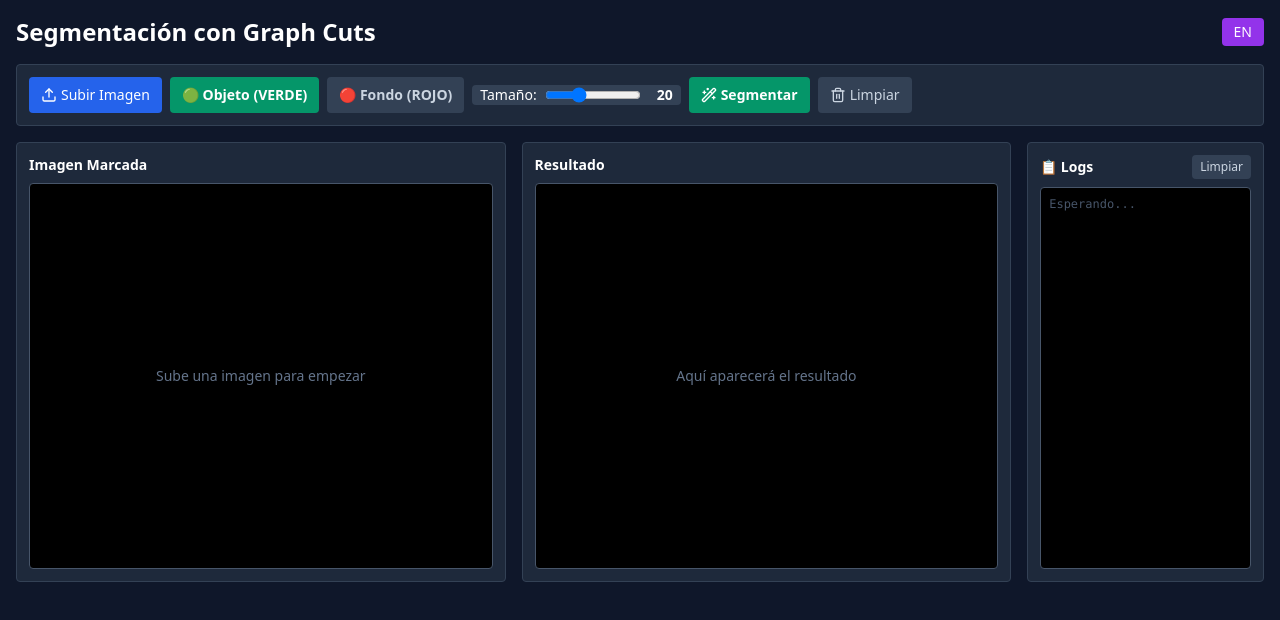
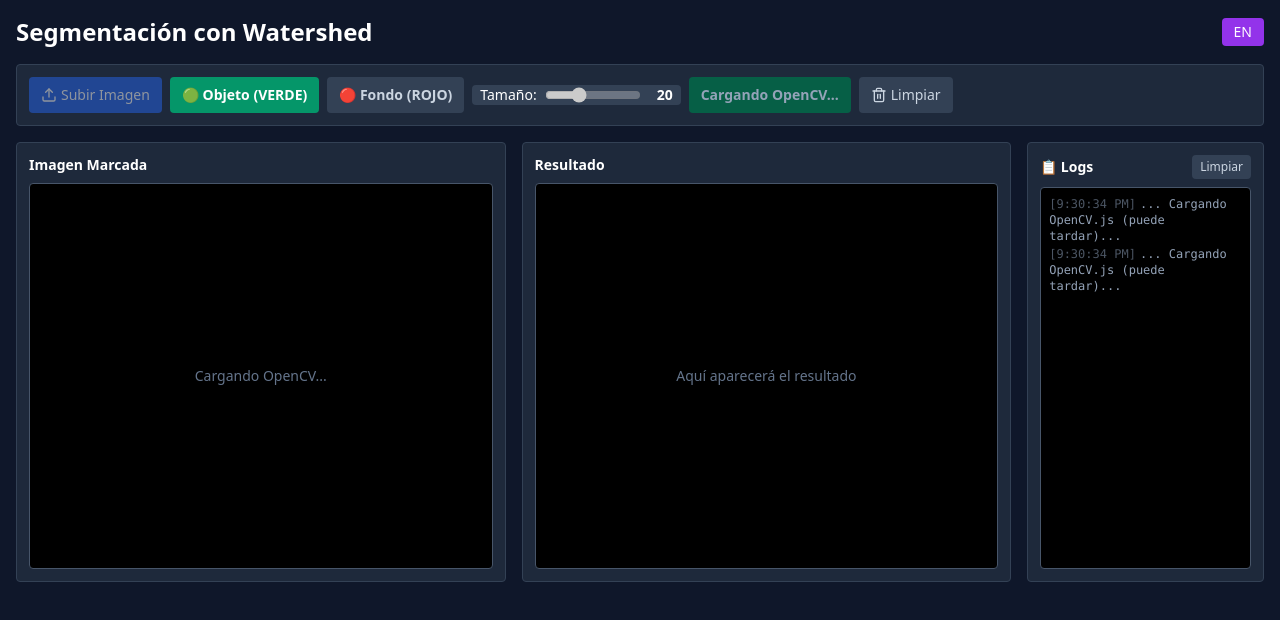
Before and after one commit to jrebull/graph-cuts-segmentation, a React (Vite) app: page / in a window 1280 px wide. Shown: the top 620 px of the page. Built offline with nearby package versions, Linux system fonts and the light colour scheme.

Commit message:
fix: segmentacion arreglada 4

```diff
--- a/src/App.jsx
+++ b/src/App.jsx
@@ -1,4 +1,4 @@
-import React, { useState, useRef } from 'react';
+import React, { useState, useRef, useEffect } from 'react';
 import { Trash2, Upload, Download, Wand2 } from 'lucide-react';
 
 export default function GraphCutsSegmentation() {
@@ -11,7 +11,10 @@ export default function GraphCutsSegmentation() {
   const [language, setLanguage] = useState('es');
   const [marks, setMarks] = useState({ foreground: [], background: [] });
   const [logs, setLogs] = useState([]);
-  const [isProcessing, setIsProcessing] = useState(false); // Estado para loading
+
+  // --- Nuevos Estados ---
+  const [isProcessing, setIsProcessing] = useState(false);
+  const [isCvReady, setIsCvReady] = useState(false); // Estado para OpenCV
 
   const canvasRef = useRef(null);
   const resultCanvasRef = useRef(null);
@@ -25,19 +28,33 @@ export default function GraphCutsSegmentation() {
     console.log(`[${type.toUpperCase()}] ${message}`);
   };
 
-  const clearLogs = () => {
-    setLogs([]);
-  };
+  const clearLogs = () => setLogs([]);
 
-  React.useEffect(() => {
+  useEffect(() => {
     if (logsEndRef.current) {
       logsEndRef.current.scrollIntoView({ behavior: 'smooth' });
     }
   }, [logs]);
 
+  // --- Espera a que OpenCV.js se cargue ---
+  useEffect(() => {
+    // La función onOpenCvReady es llamada por el script en index.html
+    window.onOpenCvReady = () => {
+      setIsCvReady(true);
+      addLog('✅ OpenCV.js listo.', 'success');
+    }
+    // Si ya está cargado (p.ej. Hot Reload)
+    if (window.cv) {
+      setIsCvReady(true);
+      addLog('✅ OpenCV.js ya estaba cargado.', 'success');
+    } else {
+       addLog('... Cargando OpenCV.js (puede tardar)...', 'info');
+    }
+  }, []);
+
   const labels = {
     es: {
-      title: 'Segmentación con Graph Cuts',
+      title: 'Segmentación con Watershed',
       upload: 'Subir Imagen',
       foreground: 'Objeto (VERDE)',
       background: 'Fondo (ROJO)',
@@ -48,9 +65,10 @@ export default function GraphCutsSegmentation() {
       download: 'Descargar',
       marked: 'Imagen Marcada',
       result: 'Resultado',
+      loadingCV: 'Cargando OpenCV...',
     },
     en: {
-      title: 'Graph Cuts Segmentation',
+      title: 'Watershed Segmentation',
       upload: 'Upload Image',
       foreground: 'Object (GREEN)',
       background: 'Background (RED)',
@@ -61,6 +79,7 @@ export default function GraphCutsSegmentation() {
       download: 'Download',
       marked: 'Marked Image',
       result: 'Result',
+      loadingCV: 'Loading OpenCV...',
     },
   };
 
@@ -69,6 +88,7 @@ export default function GraphCutsSegmentation() {
   // ==================== HANDLERS ====================
 
   const handleImageUpload = (e) => {
+    // ... (sin cambios)
     addLog('📸 Upload iniciado', 'info');
     const file = e.target.files[0];
 
@@ -89,7 +109,6 @@ export default function GraphCutsSegmentation() {
         const canvas = canvasRef.current;
         const resultCanvas = resultCanvasRef.current;
 
-        // Ajustar tamaño de canvas
         canvas.width = img.width;
         canvas.height = img.height;
         resultCanvas.width = img.width;
@@ -119,6 +138,7 @@ export default function GraphCutsSegmentation() {
   };
 
   const getCanvasCoordinates = (e) => {
+    // ... (sin cambios)
     const canvas = canvasRef.current;
     if (!canvas) return { x: 0, y: 0 };
 
@@ -133,29 +153,27 @@ export default function GraphCutsSegmentation() {
   };
 
   const startDrawing = (e) => {
+    // ... (sin cambios)
     setIsDrawing(true);
-    drawOnCanvas(e); // Dibuja el primer punto
+    drawOnCanvas(e);
   };
 
-  const stopDrawing = () => {
-    setIsDrawing(false);
-  };
+  const stopDrawing = () => setIsDrawing(false);
 
   const drawOnCanvas = (e) => {
+    // ... (sin cambios)
     if (!isDrawing || !canvasRef.current) return;
 
     const { x, y } = getCanvasCoordinates(e);
 
     const ctx = canvasRef.current.getContext('2d');
 
-    // Dibujar círculo
     const color = brushMode === 'foreground' ? 'rgba(0, 255, 0, 0.5)' : 'rgba(255, 0, 0, 0.5)';
     ctx.fillStyle = color;
     ctx.beginPath();
     ctx.arc(x, y, brushSize, 0, Math.PI * 2);
     ctx.fill();
 
-    // Guardar marca
     const mark = { x, y };
 
     setMarks(prev => {
@@ -169,158 +187,101 @@ export default function GraphCutsSegmentation() {
     });
   };
 
-  // Esta función ahora es asíncrona para permitir que la UI se actualice
-  const applyGraphCuts = async () => {
-    addLog('🔄 Segmentando...', 'info');
+  // --- ¡ALGORITMO DE SEGMENTACIÓN NUEVO! ---
+  const applyWatershedSegment = async () => {
+    if (!isCvReady) {
+      addLog('❌ OpenCV no está listo.', 'error');
+      return;
+    }
+
+    addLog('🔄 Segmentando con Watershed...', 'info');
     setIsProcessing(true);
+    await new Promise(resolve => setTimeout(resolve, 50)); // Dejar que la UI se actualice
 
-    // Pequeña pausa para que el estado 'isProcessing' actualice la UI
-    await new Promise(resolve => setTimeout(resolve, 50));
-
-    if (!imageData) {
-      addLog('❌ Sin imagen', 'error');
+    if (!imageData || marks.foreground.length === 0 || marks.background.length === 0) {
+      addLog('❌ Faltan imagen o marcas de objeto/fondo.', 'error');
       setIsProcessing(false);
       return;
     }
 
-    if (marks.foreground.length === 0 || marks.background.length === 0) {
-      addLog('❌ Marca verde y rojo', 'error');
-      setIsProcessing(false);
-      return;
-    }
-
-    addLog(`📊 Marcas: ${marks.foreground.length} verde, ${marks.background.length} rojo`, 'info');
-
+    const { width, height } = imageData;
     const canvas = resultCanvasRef.current;
-    const width = imageData.width;
-    const height = imageData.height;
-
     const ctx = canvas.getContext('2d');
 
+    let src = null;
+    let markers = null;
+
     try {
-      const result = new Uint8ClampedArray(imageData.data);
+      // 1. Cargar la imagen original a un cv.Mat
+      src = cv.matFromImageData(imageData);
+      cv.cvtColor(src, src, cv.COLOR_RGBA2RGB); // Watershed requiere 3 canales (RGB)
 
-      // --- Recolección de colores optimizada ---
-      const fgColors = [];
-      const bgColors = [];
-      const sampleSize = 2; // Área de 5x5 (de -2 a +2)
+      // 2. Crear la imagen de "marcadores" (semillas)
+      // CV_32S es un entero de 32 bits, requerido por watershed
+      markers = new cv.Mat.zeros(height, width, cv.CV_32S);
 
-      const addColorSamples = (markList, colorArray) => {
-        markList.forEach(mark => {
-          for (let dy = -sampleSize; dy <= sampleSize; dy++) {
-            for (let dx = -sampleSize; dx <= sampleSize; dx++) {
-              const px = Math.max(0, Math.min(width - 1, Math.round(mark.x + dx)));
-              const py = Math.max(0, Math.min(height - 1, Math.round(mark.y + dy)));
-              const idx = (py * width + px) * 4;
-              colorArray.push({
-                r: imageData.data[idx],
-                g: imageData.data[idx + 1],
-                b: imageData.data[idx + 2],
-              });
-            }
-          }
-        });
-      };
+      const fgColor = new cv.Scalar(1); // ID para objeto
+      const bgColor = new cv.Scalar(2); // ID para fondo
 
-      addColorSamples(marks.foreground, fgColors);
-      addColorSamples(marks.background, bgColors);
+      // Radio de la semilla en la imagen de marcadores (pequeño es mejor)
+      const seedRadius = 3;
 
-      addLog(`🎨 Colores: ${fgColors.length} fg, ${bgColors.length} bg`, 'success');
-
-      if (fgColors.length === 0 || bgColors.length === 0) {
-         addLog('❌ No se pudieron muestrear colores. Dibuja marcas válidas.', 'error');
-         setIsProcessing(false);
-         return;
+      // 3. Dibujar las marcas del usuario en la imagen de marcadores
+      addLog(`🖌️ Dibujando ${marks.foreground.length} marcas FG...`, 'info');
+      for (const mark of marks.foreground) {
+        let p = new cv.Point(mark.x, mark.y);
+        cv.circle(markers, p, seedRadius, fgColor, -1);
       }
 
-      // --- ¡NUEVO! Calcular Color Promedio ---
-      const getAverageColor = (colors) => {
-        let r = 0, g = 0, b = 0;
-        colors.forEach(color => {
-          r += color.r;
-          g += color.g;
-          b += color.b;
-        });
-        return {
-          r: r / colors.length,
-          g: g / colors.length,
-          b: b / colors.length,
-        };
-      };
+      addLog(`🖌️ Dibujando ${marks.background.length} marcas BG...`, 'info');
+      for (const mark of marks.background) {
+        let p = new cv.Point(mark.x, mark.y);
+        cv.circle(markers, p, seedRadius, bgColor, -1);
+      }
 
-      const avgFg = getAverageColor(fgColors);
-      const avgBg = getAverageColor(bgColors);
+      // 4. ¡Ejecutar Watershed!
+      addLog('🌊 Aplicando Watershed...', 'info');
+      cv.watershed(src, markers);
+      addLog('✅ Watershed completado.', 'success');
 
-      addLog(`🎨 Promedio FG: R ${avgFg.r.toFixed(0)}, G ${avgFg.g.toFixed(0)}, B ${avgFg.b.toFixed(0)}`, 'info');
-      addLog(`🎨 Promedio BG: R ${avgBg.r.toFixed(0)}, G ${avgBg.g.toFixed(0)}, B ${avgBg.b.toFixed(0)}`, 'info');
+      // 5. Crear la imagen de resultado
+      const resultData = new Uint8ClampedArray(imageData.data);
+      let pixelsProcesados = 0;
 
-      // --- Normalización y Pesos ---
-      const maxColorDist = Math.sqrt(255**2 * 3); // Distancia máxima en espacio RGB
-      const maxImageDist = Math.sqrt(width**2 + height**2); // Distancia máxima en píxeles
-      const colorWeight = 0.8; // 80% importancia al color
-      const distWeight = 0.2;  // 20% importancia a la distancia
+      for (let i = 0; i < width * height; i++) {
+        const markerValue = markers.data32S[i];
 
-      // --- Procesar píxeles ---
-      let pixelsProcesados = 0;
-      for (let i = 0; i < width * height; i++) {
-        const pixelIdx = i * 4;
-        const px = i % width;
-        const py = Math.floor(i / width);
-
-        const r = imageData.data[pixelIdx];
-        const g = imageData.data[pixelIdx + 1];
-        const b = imageData.data[pixelIdx + 2];
-
-        // --- ¡MODIFICADO! Calcular distancias de color (contra promedios) ---
-        const distToAvgFg = (r - avgFg.r)**2 + (g - avgFg.g)**2 + (b - avgFg.b)**2;
-        const distToAvgBg = (r - avgBg.r)**2 + (g - avgBg.g)**2 + (b - avgBg.b)**2;
-
-        // --- Calcular distancias de marcas (1-NN) ---
-        let distFgMark = Infinity;
-        let distBgMark = Infinity;
-
-        for (const mark of marks.foreground) {
-          const dist = (px - mark.x)**2 + (py - mark.y)**2;
-          distFgMark = Math.min(distFgMark, dist);
+        // Si el pixel pertenece al objeto (ID 1)...
+        if (markerValue === 1) {
+          resultData[i * 4 + 3] = 255; // Poner Alpha a 255 (visible)
+        } else {
+          // Si es fondo (ID 2) o borde (ID -1)...
+          resultData[i * 4 + 3] = 0; // Poner Alpha a 0 (invisible)
         }
-
-        for (const mark of marks.background) {
-          const dist = (px - mark.x)**2 + (py - mark.y)**2;
-          distBgMark = Math.min(distBgMark, dist);
-        }
-
-        // --- Puntuación final normalizada ---
-        // Tomamos la raíz cuadrada para obtener la distancia euclidiana real
-        const normFgColorScore = Math.sqrt(distToAvgFg) / maxColorDist;
-        const normBgColorScore = Math.sqrt(distToAvgBg) / maxColorDist;
-
-        const normFgDistScore = Math.sqrt(distFgMark) / maxImageDist;
-        const normBgDistScore = Math.sqrt(distBgMark) / maxImageDist;
-
-        // Puntuación total (menor es mejor)
-        const totalFgScore = (normFgColorScore * colorWeight) + (normFgDistScore * distWeight);
-        const totalBgScore = (normBgColorScore * colorWeight) + (normBgDistScore * distWeight);
-
-        // Si la puntuación del objeto (fg) es menor, es objeto.
-        result[pixelIdx + 3] = totalFgScore < totalBgScore ? 255 : 0;
         pixelsProcesados++;
       }
 
-      addLog(`✅ ${pixelsProcesados} píxeles procesados`, 'success');
+      addLog(`✅ ${pixelsProcesados} píxeles procesados.`, 'success');
 
-      const resultData = new ImageData(result, width, height);
-      ctx.putImageData(resultData, 0, 0);
+      const finalImageData = new ImageData(resultData, width, height);
+      ctx.putImageData(finalImageData, 0, 0);
       setSegmentedImage(canvas.toDataURL());
 
-      addLog('✅ SEGMENTACIÓN LISTA', 'success');
+      addLog('🎉 SEGMENTACIÓN LISTA.', 'success');
+
     } catch (err) {
-      addLog(`❌ ${err.message}`, 'error');
+      addLog(`❌ ERROR en Watershed: ${err.message}`, 'error');
+      console.error(err);
     } finally {
-      setIsProcessing(false); // Termina el procesamiento
+      // MUY IMPORTANTE: Liberar la memoria de los cv.Mat
+      if (src) src.delete();
+      if (markers) markers.delete();
+      setIsProcessing(false);
     }
   };
 
   const clearMarks = () => {
+    // ... (sin cambios, excepto limpiar resultCanvas)
     if (canvasRef.current && image) {
       const ctx = canvasRef.current.getContext('2d');
       ctx.drawImage(image, 0, 0);
@@ -335,6 +296,7 @@ export default function GraphCutsSegmentation() {
   };
 
   const downloadResult = () => {
+    // ... (sin cambios)
     if (!segmentedImage) return;
     const a = document.createElement('a');
     a.href = segmentedImage;
@@ -342,6 +304,9 @@ export default function GraphCutsSegmentation() {
     a.click();
     addLog('📥 Descargado', 'success');
   };
+
+  // Deshabilitar todo si OpenCV no está listo
+  const isDisabled = !isCvReady || isProcessing;
 
   return (
     <div className="min-h-screen bg-slate-900 p-4 text-white">
@@ -361,8 +326,8 @@ export default function GraphCutsSegmentation() {
         <div className="bg-slate-800 p-3 rounded mb-4 border border-slate-700 flex flex-wrap gap-2 items-center">
           <button
             onClick={() => fileInputRef.current?.click()}
-            className="px-3 py-2 bg-blue-600 text-white rounded text-sm flex items-center gap-1 hover:bg-blue-700 transition-colors"
-            disabled={isProcessing}
+            className="px-3 py-2 bg-blue-600 text-white rounded text-sm flex items-center gap-1 hover:bg-blue-700 transition-colors disabled:opacity-50"
+            disabled={isDisabled}
           >
             <Upload size={16} />
             {t.upload}
@@ -382,7 +347,7 @@ export default function GraphCutsSegmentation() {
                 ? 'bg-emerald-600 text-white'
                 : 'bg-slate-700 text-slate-300 hover:bg-slate-600'
             }`}
-            disabled={isProcessing}
+            disabled={isDisabled}
           >
             🟢 {t.foreground}
           </button>
@@ -394,7 +359,7 @@ export default function GraphCutsSegmentation() {
                 ? 'bg-red-600 text-white'
                 : 'bg-slate-700 text-slate-300 hover:bg-slate-600'
             }`}
-            disabled={isProcessing}
+            disabled={isDisabled}
           >
             🔴 {t.background}
           </button>
@@ -408,17 +373,19 @@ export default function GraphCutsSegmentation() {
               value={brushSize}
               onChange={(e) => setBrushSize(parseInt(e.target.value))}
               className="w-24"
-              disabled={isProcessing}
+              disabled={isDisabled}
             />
             <span className="text-white text-sm font-bold w-6 text-right">{brushSize}</span>
           </div>
 
           <button
-            onClick={applyGraphCuts}
+            onClick={applyWatershedSegment}
             className="px-3 py-2 bg-emerald-600 text-white rounded text-sm font-bold flex items-center gap-1 hover:bg-emerald-700 transition-colors disabled:bg-emerald-800 disabled:text-slate-400"
-            disabled={isProcessing}
+            disabled={isDisabled}
           >
-            {isProcessing ? (
+            {!isCvReady ? (
+              <>{t.loadingCV}</>
+            ) : isProcessing ? (
               <>
                 <div className="w-4 h-4 border-2 border-t-transparent border-white rounded-full animate-spin"></div>
                 {t.processing}
@@ -434,7 +401,7 @@ export default function GraphCutsSegmentation() {
           <button
             onClick={clearMarks}
             className="px-3 py-2 bg-slate-700 text-slate-300 rounded text-sm flex items-center gap-1 hover:bg-slate-600 transition-colors"
-            disabled={isProcessing}
+            disabled={isDisabled}
           >
             <Trash2 size={16} />
             {t.clear}
@@ -451,14 +418,12 @@ export default function GraphCutsSegmentation() {
           )}
         </div>
 
-        {/* --- Main Area (Nuevo Layout) --- */}
+        {/* --- Main Area --- */}
         <div className="grid grid-cols-1 lg:grid-cols-5 gap-4">
 
-          {/* Columna Izquierda: Imagen Marcada */}
           <div className="lg:col-span-2 bg-slate-800 p-3 rounded border border-slate-700">
             <h3 className="text-white font-bold mb-2 text-sm">{t.marked}</h3>
             <div className="bg-black rounded overflow-hidden border border-slate-600 w-full">
-              {/* Contenedor para centrar el canvas si es más pequeño que el div */}
               <div className="flex justify-center items-center">
                 <canvas
                   ref={canvasRef}
@@ -472,13 +437,12 @@ export default function GraphCutsSegmentation() {
               </div>
               {!image && (
                 <div className="w-full h-64 lg:h-96 flex items-center justify-center text-slate-500 text-sm">
-                  Sube una imagen para empezar
+                  {isCvReady ? 'Sube una imagen para empezar' : 'Cargando OpenCV...'}
                 </div>
               )}
             </div>
           </div>
 
-          {/* Columna Central: Resultado */}
           <div className="lg:col-span-2 bg-slate-800 p-3 rounded border border-slate-700">
             <h3 className="text-white font-bold mb-2 text-sm">{t.result}</h3>
             <div className="bg-black rounded overflow-hidden border border-slate-600 w-full">
@@ -494,7 +458,6 @@ export default function GraphCutsSegmentation() {
             </div>
           </div>
 
-          {/* Columna Derecha: Logs */}
           <div className="lg:col-span-1 bg-slate-800 p-3 rounded border border-slate-700 flex flex-col" style={{maxHeight: 'calc(100vh - 10rem)'}}>
             <div className="flex justify-between items-center mb-2">
               <h3 className="text-white font-bold text-sm">📋 Logs</h3>
```
